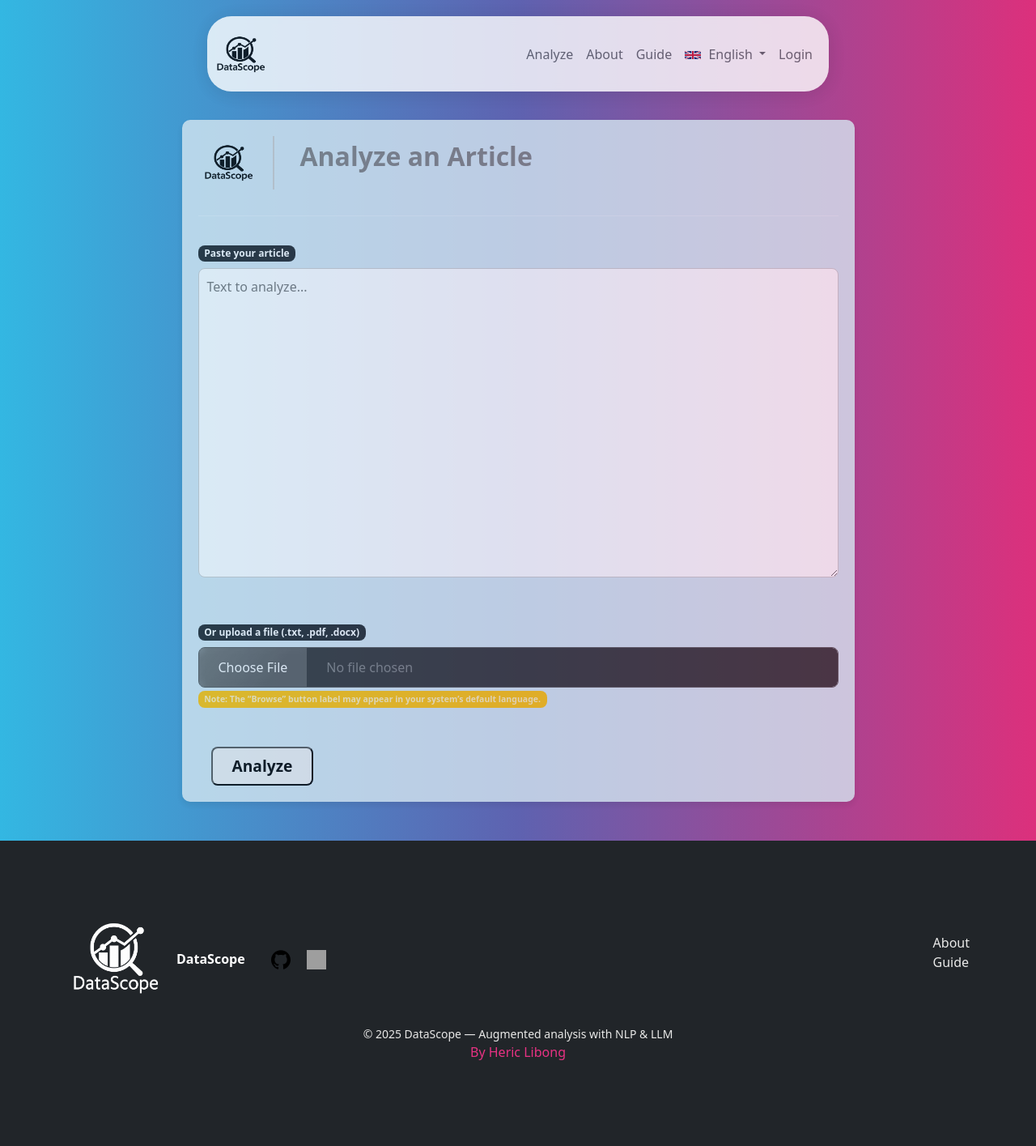
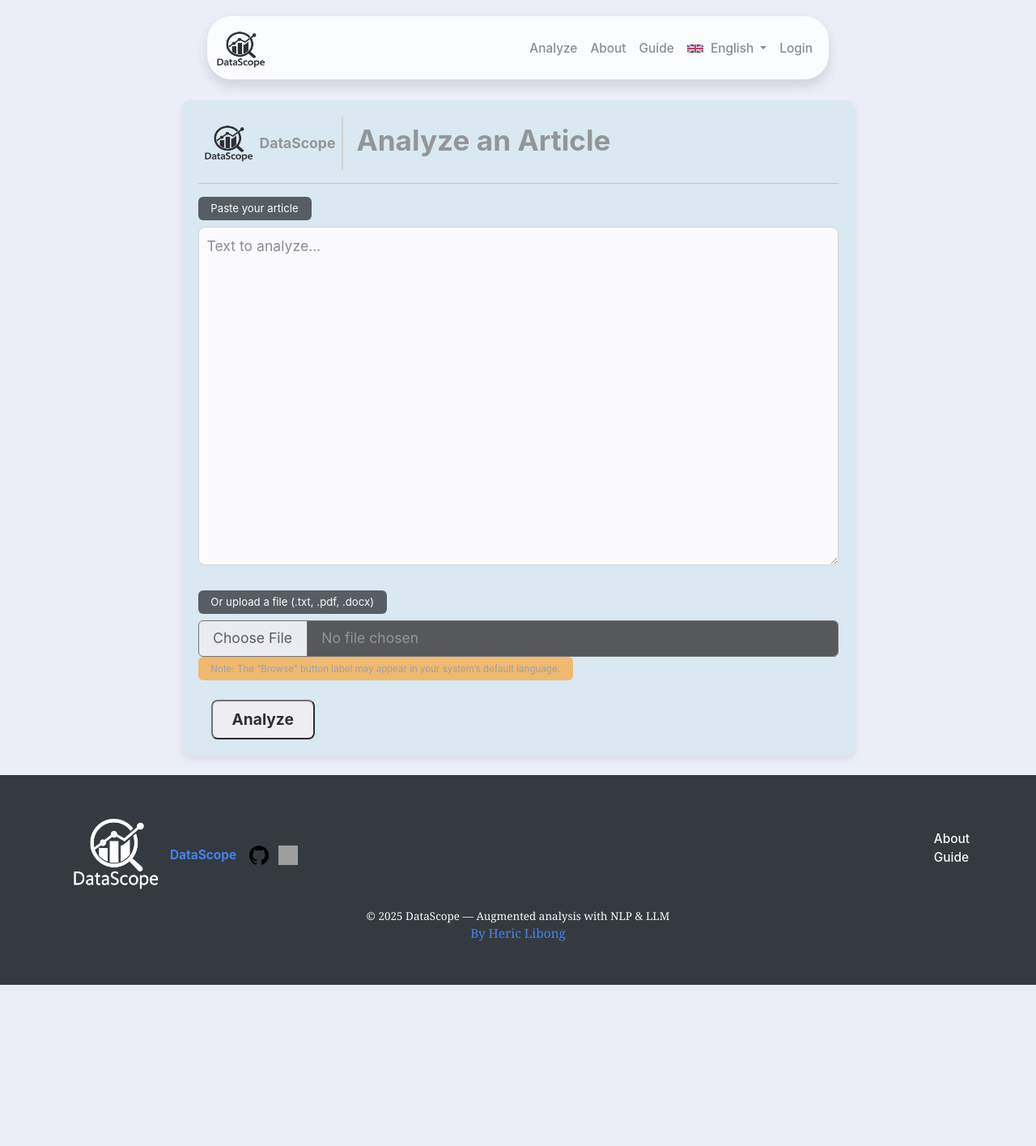
Before and after one commit to hericlibong/datascope_project, a Flask app: page / in a window 1280 px wide. Shown: the whole page at 81% size. After the commit the page ends 1216 px from the top, so only its background shows below. Run offline with Flask 3, Linux system fonts and the light colour scheme; some libraries are stand-ins or nearby versions; grey boxes are pictures that could not be loaded.

Commit message:
change theme interface

```diff
--- a/app/templates/analyze.html
+++ b/app/templates/analyze.html
@@ -7,7 +7,7 @@
       <div class="d-flex align-items-center">
         <div class="analyze-header" style="color: grey;">
           <img src="{{ url_for('static', filename='assets/logo_datascope_sized.png') }}" alt="DataScope" width="60" height="50" class="me-2">
-          <!--<span class="fw-bold">DataScope</span>-->
+          <span class="fw-bold">DataScope</span>
       </div>
         <h2 class="ms-3 custom-title text-end" style="color:grey">
           {% if language == "fr" %} Analyser un article{% else %} Analyze an Article{% endif %}
--- a/app/templates/base.html
+++ b/app/templates/base.html
@@ -9,7 +9,7 @@
   <meta charset="utf-8">
   <title>DataScope</title>
 
-  <link href="https://cdn.jsdelivr.net/npm/bootswatch@5.3.3/dist/quartz/bootstrap.min.css" rel="stylesheet">
+  <link href="https://cdn.jsdelivr.net/npm/bootswatch@5.3.3/dist/litera/bootstrap.min.css" rel="stylesheet">
   <link rel="stylesheet" href="{{ url_for('static', filename='style.css') }}">
 
 </head>
```
